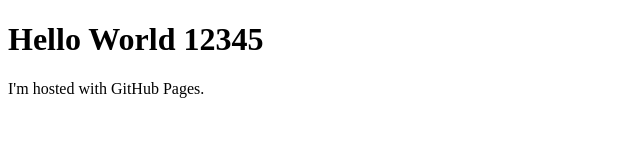
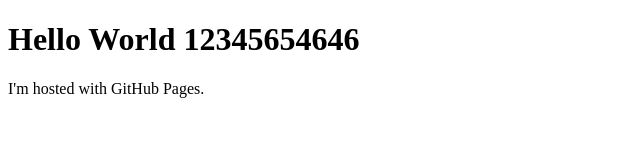
Before and after one commit to carlodp/jcarlo.xyz, a plain HTML site: page index.html in a window 1280 px wide. Shown: the whole page, without its empty margins (0-640 px from the left). Drawn offline with Linux system fonts and the light colour scheme.

Commit message:
Update index.html

```diff
--- a/index.html
+++ b/index.html
@@ -1,7 +1,7 @@
 <!DOCTYPE html>
 <html>
 <body>
-<h1>Hello World 12345</h1>
+<h1>Hello World 12345654646</h1>
 <p>I'm hosted with GitHub Pages.</p>
 </body>
 </html>
```
